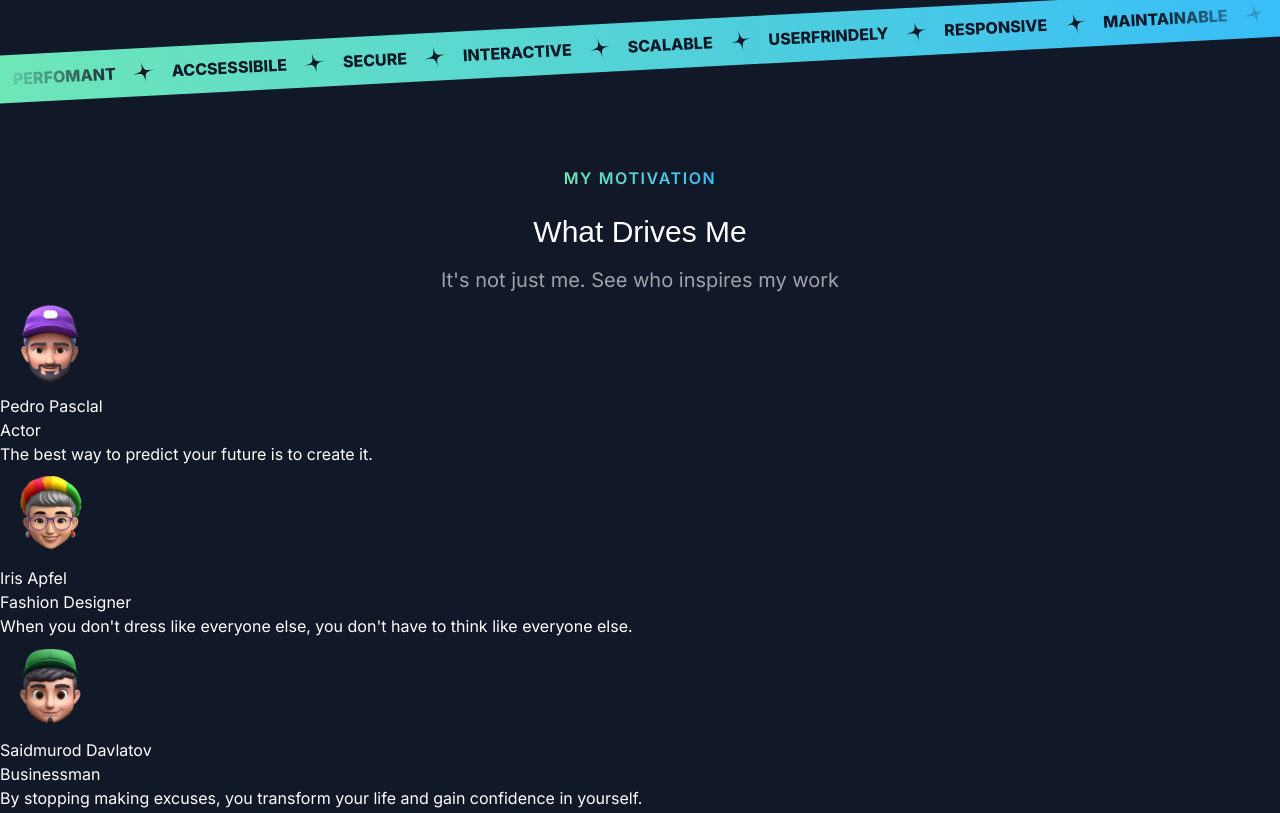
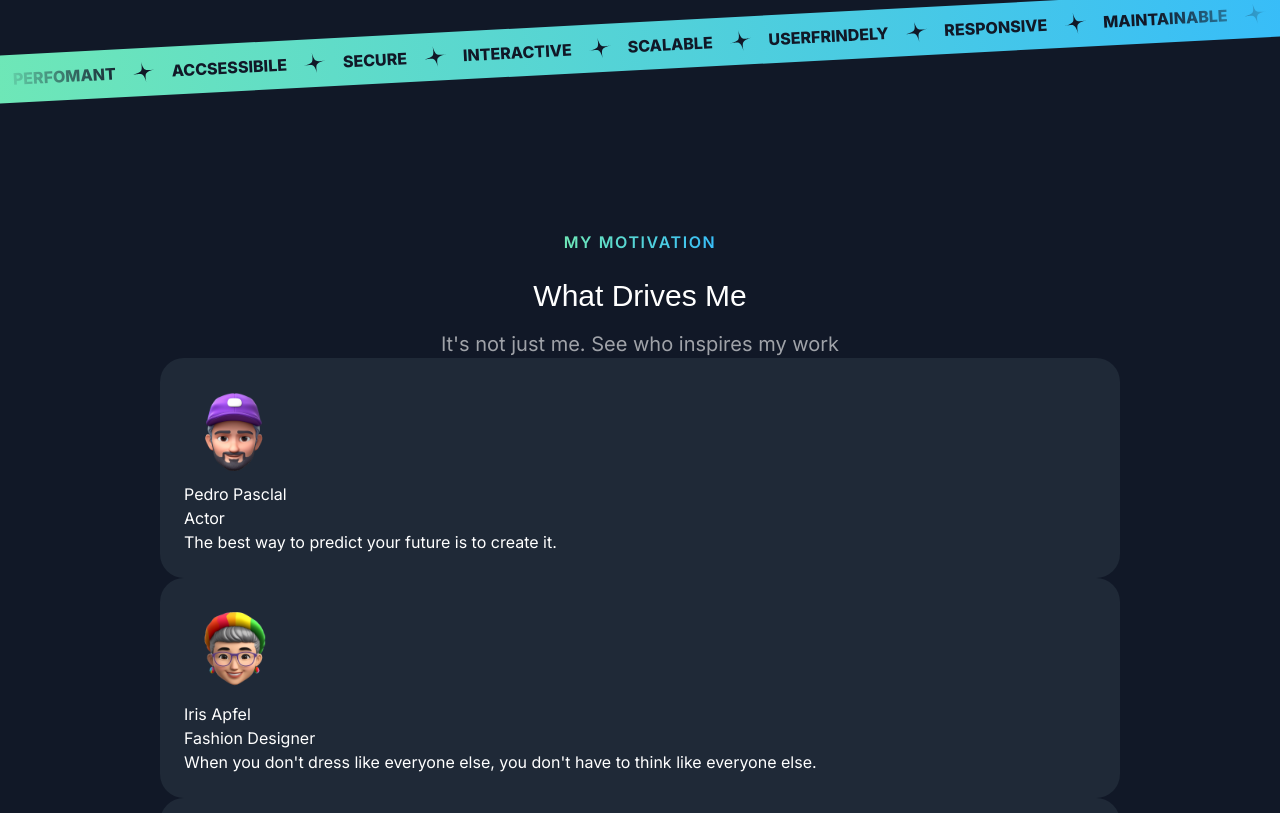
Before and after one commit to eziz-tajiev/Portfolio, a Next.js app: page / in a window 1280 px wide. Shown: the part 2770-3583 px from the top of the page. Built offline with nearby package versions, Linux system fonts and the light colour scheme; a web font is replaced by a local one.

Commit message:
I started creating cards for the quotes  section.

```diff
--- a/src/sections/Testimonials.tsx
+++ b/src/sections/Testimonials.tsx
@@ -41,7 +41,8 @@ const testimonials = [
 
 export const TestimonialsSection = () => {
   return(
-    <div>
+    <div className="py-16">
+      <div className="container">
         <SectionHeader
           eyebrow="My Motivation"
           title="What Drives Me"
@@ -49,7 +50,7 @@ export const TestimonialsSection = () => {
         />
         <div>
           {testimonials.map((testimonial) => (
-          <div key={testimonial.name}>
+            <div key={testimonial.name} className="bg-gray-800 rounded-3xl p-6">
               <Image src={testimonial.avatar} alt={testimonial.name} />
               <div>{testimonial.name}</div>
               <div>{testimonial.position}</div>
@@ -58,6 +59,7 @@ export const TestimonialsSection = () => {
           ))}
         </div>
       </div>
+    </div>
 
   );
 };
```
Lines whose indentation alone changed are shown as unchanged.
